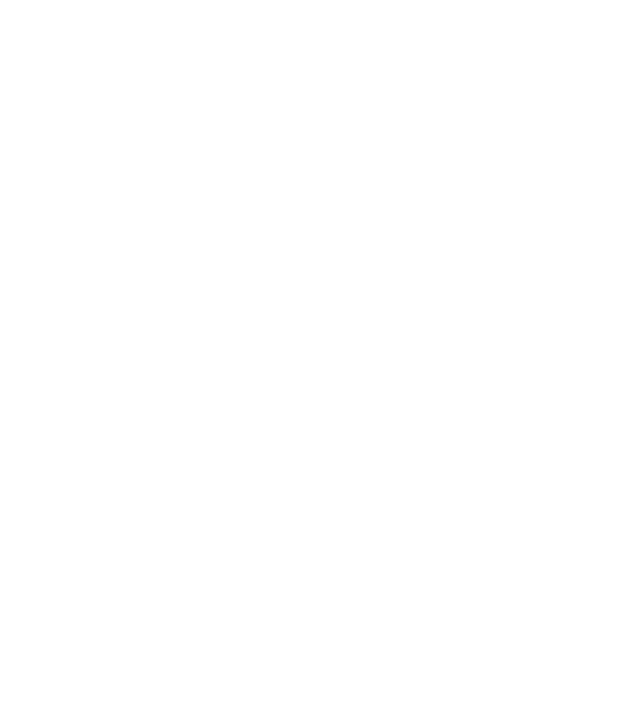
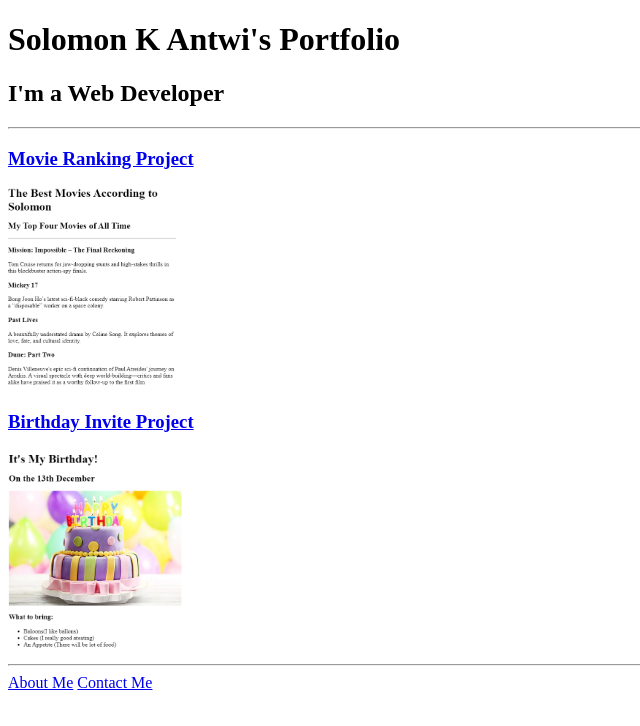
Before and after one commit to McZero7/html-Portfolio25, a plain HTML site: page index.html in a window 1280 px wide. Shown: the whole page, without its empty margins (0-640 px from the left). Drawn offline with Linux system fonts and the light colour scheme.

Commit message:
Update index.html

```diff
--- a/index.html
+++ b/index.html
@@ -1,15 +1,21 @@
-<!-- TODO 1: Create the HTML Boilerplate -->
+<!DOCTYPE html>
+ <html lang="en">
+ <head>
+    <meta charset="UTF-8">
+    <meta name="viewport" content="width=device-width, initial-scale=1.0">
+    <title>Solomon's Portfolio</title>
+ </head>
+ <body>
+    <h1>Solomon K Antwi's Portfolio</h1>
+    <h2>I'm a Web Developer</h2>
+    <hr>
+   <h3><a href="./public/movie-ranking.html">Movie Ranking Project</a></h3>
+    <img src="./assets/images/Best movies by solomon.png" height="200" alt="Movie list">
+    <h3><a href="./public/birthday-invite.html">Birthday Invite Project</a></h3>
+    <img src="./assets/images/Birthday invite.png" height="200" alt="Cake">
+    <hr>
+    <a href="./public/about.html">About Me</a>
+    <a href="./public/contact.html">Contact Me</a>
 
-<!-- TODO 2: Add Your previous projects' HTML into the public folder -->
-
-<!-- TODO 3: Take screenshots of your project previews and add the images to the images folder -->
-
-<!-- TODO 4: Add titles/subtitles etc. -->
-
-<!-- TODO 5: Add a link to the project pages -->
-
-<!-- TODO 6: Add images to show the project previews
-HINT for TODO 6: You can use the height attribute set to 200 to make the image smaller:
-https://developer.mozilla.org/en-US/docs/Web/HTML/Element/img#attr-height -->
-
-<!-- TODO 7: Add the Contact Me and About Me page links -->
+ </body>
+ </html>
```
